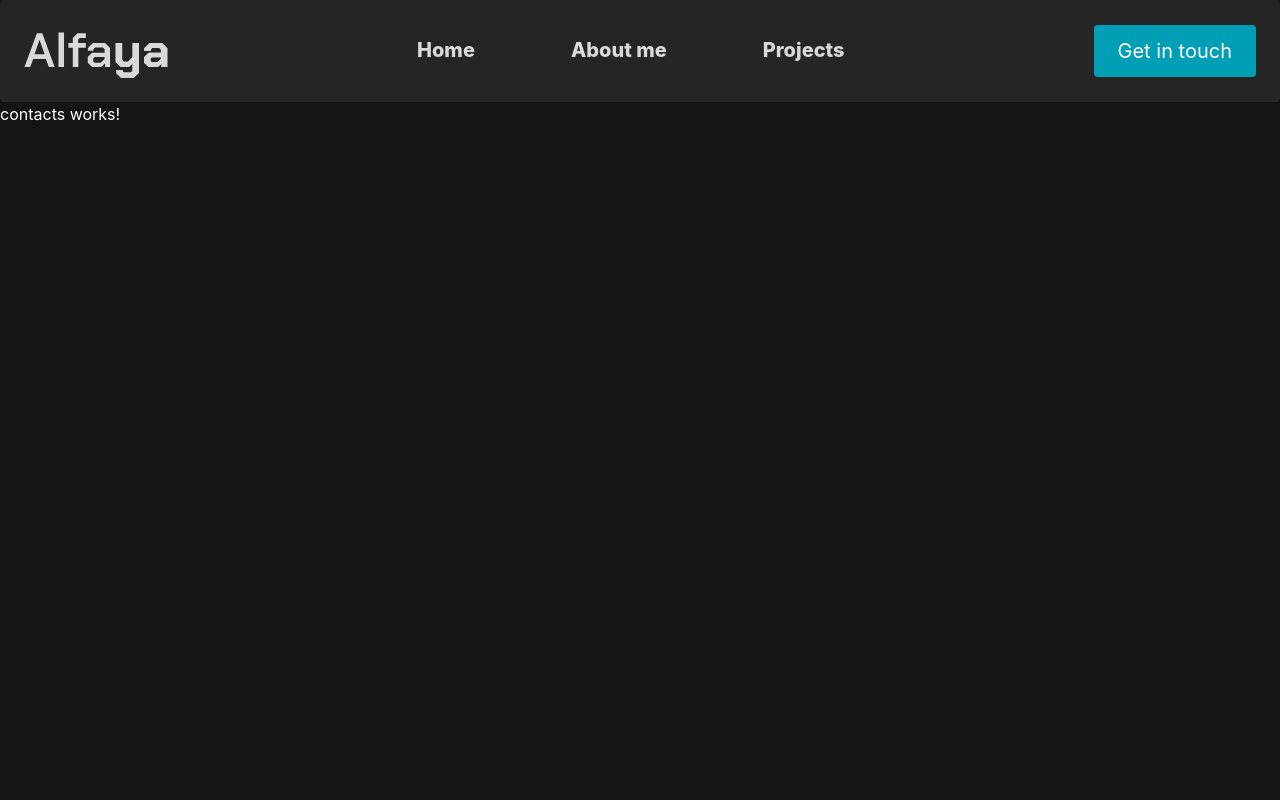
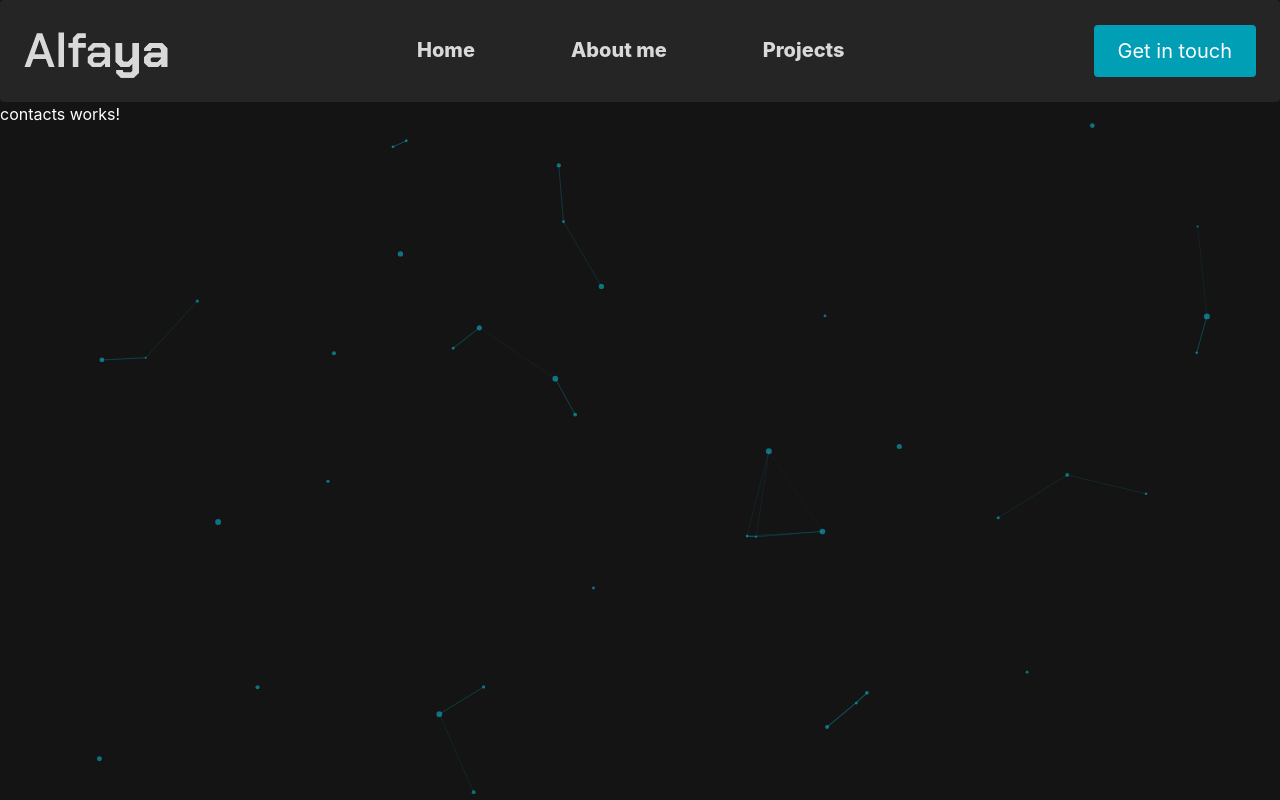
Before and after one commit to FelipeAlfaya/port-tailwind, a Next.js app: page /contact in a window 1280 px wide. Built offline with nearby package versions, Linux system fonts and the light colour scheme.

Commit message:
5th part II I forgot 2 pages lmao

```diff
--- a/pages/contact.tsx
+++ b/pages/contact.tsx
@@ -1,5 +1,6 @@
 import Head from 'next/head'
 import Header from '../components/Header'
+import Particle from '../components/Particle'
 
 function contact() {
   return (
@@ -8,6 +9,7 @@ function contact() {
         <title> Portfolio - Contact</title>
       </Head>
       <Header />
+      <Particle />
       <div>contacts works!</div>
     </div>
   )
--- a/pages/projects.tsx
+++ b/pages/projects.tsx
@@ -1,5 +1,6 @@
 import Head from 'next/head'
 import Header from '../components/Header'
+import Particle from '../components/Particle'
 
 function projects() {
   return (
@@ -8,6 +9,7 @@ function projects() {
         <title> Portfolio - projects</title>
       </Head>
       <Header />
+      <Particle />
       <div>projects works!</div>
     </div>
   )
```
